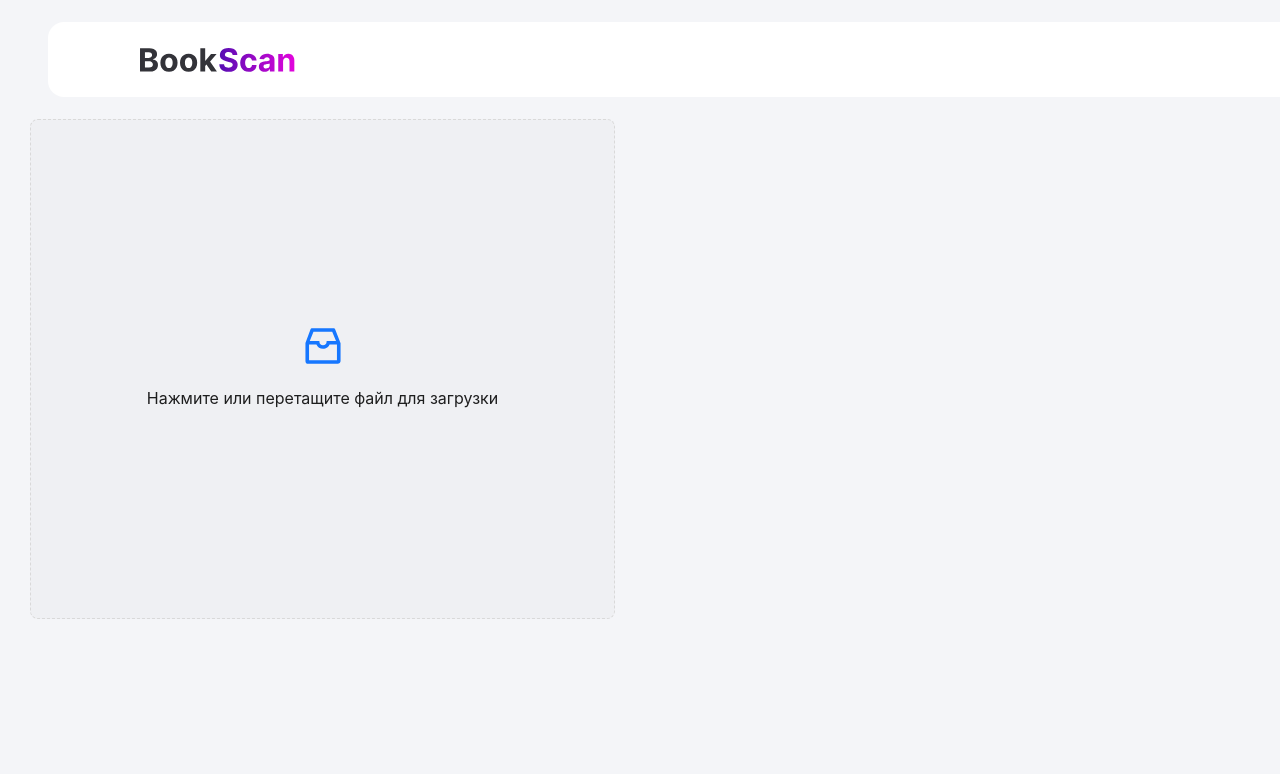
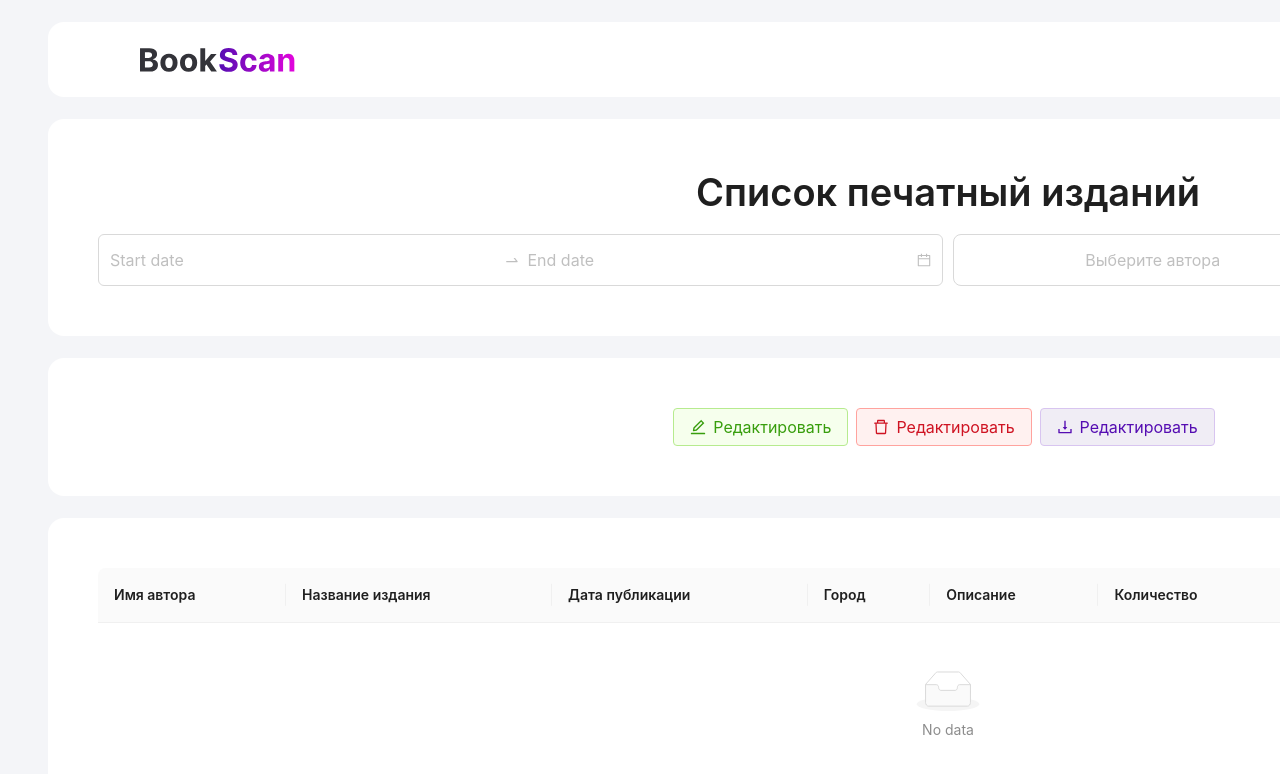
Before and after one commit to alt2211/Printed_publications_FE, a React (Create React App) app in the folder printed_publications/: page / in a window 1280 px wide. Before the commit this address led to /ocr. Shown: the top 774 px of the page. Built offline with nearby package versions, Linux system fonts and the light colour scheme.

Commit message:
Страничка home

```diff
--- a/printed_publications/src/App.tsx
+++ b/printed_publications/src/App.tsx
@@ -18,7 +18,13 @@ export default () => {
                     },
                     Button: {
                         controlHeightLG: 52
-                    }
+                    },
+                    DatePicker: {
+                        controlHeightLG: 52
+                    },
+                    Select: {
+                        controlHeightLG: 52
+                    },
                 }
             }}
         >
--- a/printed_publications/src/Styles/login.scss
+++ b/printed_publications/src/Styles/login.scss
@@ -1,3 +1,11 @@
+.frame-without-color {
+  background-color: white;
+  border-radius: 16px;
+  width: 1800px;
+  margin: 22px 48px;
+  padding: 50px;
+}
+
 .frame {
   background-color: #ffffff;
   border-radius: 16px;
--- a/printed_publications/src/components/useRouter.tsx
+++ b/printed_publications/src/components/useRouter.tsx
@@ -3,6 +3,7 @@ import Layout from "../ui/layout/layout.tsx";
 import { Navigate, Route } from "react-router-dom";
 import Ocr from "../pages/Ocr.tsx";
 import Login from "../pages/Login.tsx";
+import Home from "../pages/Home.tsx";
 
 
 interface Page {
@@ -14,7 +15,8 @@ export default () => {
     const pages: Page[] = [
         { element: <Ocr/>, path: '/ocr' },
         { element: <Login/>, path: '/login' },
-        { element: <Navigate to='/ocr'/>, path: '*' },
+        { element: <Home/>, path: '/' },
+        { element: <Navigate to='/login'/>, path: '*' },
     ]
 
     return (
--- /dev/null
+++ b/printed_publications/src/pages/Home.tsx
@@ -0,0 +1,75 @@
+import { Button, Col, DatePicker, Row, Select, Table, Tag, Typography } from "antd";
+import {
+    EditOutlined,
+    DeleteOutlined,
+    DownloadOutlined,
+} from '@ant-design/icons'
+
+export default () => {
+
+    const columns = [
+        { title: 'Имя автора', dataIndex: 'authorName' },
+        { title: 'Название издания', dataIndex: 'name' },
+        { title: 'Дата публикации', dataIndex: 'date' },
+        { title: 'Город', dataIndex: 'city' },
+        { title: 'Описание', dataIndex: 'description' },
+        { title: 'Количество', dataIndex: 'count' },
+        { title: 'ББК', dataIndex: 'bbk' },
+        { title: 'УДК', dataIndex: 'udk' },
+        { title: 'ISBN', dataIndex: 'isbn' },
+        { title: 'Тип издания', dataIndex: 'type' },
+    ]
+
+    return (
+        <>
+            <div className='frame-without-color'>
+                <Typography.Title level={1}>Список печатный изданий</Typography.Title>
+                <Row gutter={[10, 0]}>
+                    <Col span={12}>
+                        <DatePicker.RangePicker
+                            size='large'
+                            style={{ width: '100%' }}
+                        />
+                    </Col>
+                    <Col span={6}>
+                        <Select
+                            size='large'
+                            style={{ width: '100%' }}
+                            options={[
+                                { label: 'Петрович 1', value: '1' },
+                                { label: 'Петрович 2', value: '2' },
+                                { label: 'Петрович 3', value: '3' },
+                            ]}
+                            placeholder='Выберите автора'
+                        />
+                    </Col>
+                    <Col span={6}>
+                        <Button
+                            style={{
+                                backgroundColor: '#550DB2',
+                                color: 'white'
+                            }}
+                            size='large'
+                            block
+                        >
+                            Применить
+                        </Button>
+                    </Col>
+                </Row>
+            </div>
+
+            <div className='frame-without-color'>
+                <Tag color='green' icon={<EditOutlined/>} style={{ fontSize: 16, padding: '8px 16px' }}>Редактировать</Tag>
+                <Tag color='red' icon={<DeleteOutlined/>} style={{ fontSize: 16, padding: '8px 16px' }}>Редактировать</Tag>
+                <Tag color='#F0EDF5' icon={<DownloadOutlined/>}
+                     style={{ fontSize: 16, padding: '8px 16px', color: '#550DB2', borderColor: '#D8C5F0' }}>Редактировать</Tag>
+            </div>
+
+            <div className='frame-without-color'>
+                <Table
+                    columns={columns}
+                />
+            </div>
+        </>
+    )
+}
--- a/printed_publications/src/pages/Login.tsx
+++ b/printed_publications/src/pages/Login.tsx
@@ -1,8 +1,8 @@
 import '../Styles/login.scss';
 import FormItem from "antd/es/form/FormItem";
-import { Button, Form, Input } from "antd";
+import { Button, Form, Input, notification } from "antd";
 import { useState } from "react";
-import { Link } from "react-router-dom";
+import { Link, useNavigate, useNavigation } from "react-router-dom";
 
 const Authorization: React.FC = () => {
     const [page, setPage] = useState<string>('login')
@@ -36,16 +36,30 @@ const Authorization: React.FC = () => {
 };
 
 const LoginPage = () => {
+    const navigate = useNavigate()
+
+    const onFinish = ({ email, password }) => {
+        if (email === 'test@gmail.com' && password === 'qwer1234'){
+            navigate('/')
+        }
+        else {
+            notification.error({
+                message: 'Неправильный логин или пароль',
+                key: 'incorrectLogin'
+            })
+        }
+    }
+
     return (
-        <Form layout='vertical' style={{ width: '100%' }} size='large'>
-            <FormItem label='Электронная почта'>
+        <Form layout='vertical' style={{ width: '100%' }} size='large' onFinish={onFinish}>
+            <FormItem name='email' label='Электронная почта'>
                 <Input
                     type='email'
                     size='large' style={{ width: '100%' }}
                     placeholder='youremail@gmail.com'
                 />
             </FormItem>
-            <FormItem label='Пароль'>
+            <FormItem name='password' label='Пароль'>
                 <Input.Password
                     size='large' style={{ width: '100%' }}
                     placeholder='•••••••••'
@@ -62,6 +76,7 @@ const LoginPage = () => {
                 }}
                 size='large'
                 block
+                htmlType='submit'
             >
                 Продолжить
             </Button>
@@ -70,22 +85,29 @@ const LoginPage = () => {
 }
 
 const RegPage = () => {
+    const onFinish = ({ email, password, repeatPassword }) => {
+        notification.error({
+            message: 'Пользователь с такой почтой уже зарегистиррован',
+            key: 'incorrectLogin'
+        })
+    }
+
     return (
         <Form layout='vertical' style={{ width: '100%' }} size='large'>
-            <FormItem label='Электронная почта'>
+            <FormItem name='email' label='Электронная почта'>
                 <Input
                     type='email'
                     size='large' style={{ width: '100%' }}
                     placeholder='youremail@gmail.com'
                 />
             </FormItem>
-            <FormItem label='Пароль'>
+            <FormItem name='password' label='Пароль'>
                 <Input.Password
                     size='large' style={{ width: '100%' }}
                     placeholder='•••••••••'
                 />
             </FormItem>
-            <FormItem label='Повторите пароль'>
+            <FormItem name='repeatPassword' label='Повторите пароль'>
                 <Input.Password
                     size='large' style={{ width: '100%' }}
                     placeholder='•••••••••'
```
